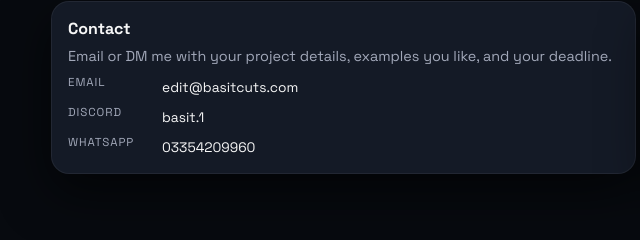
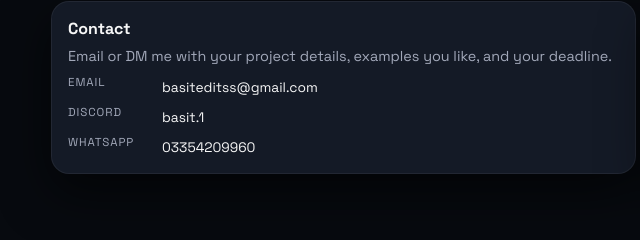
Before and after one commit to 1basit/Portoflio-Website, a plain HTML site: page index.html in a window 1280 px wide. Shown: the part 2107-2347 px from the top of the page, 45-685 px from the left. Drawn offline with Linux system fonts and the light colour scheme.

Commit message:
Update contact email to basiteditss@gmail.com

```diff
--- a/index.html
+++ b/index.html
@@ -803,7 +803,7 @@
           <ul class="contact-list">
             <li>
               <span class="label">Email</span>
-              <a href="mailto:edit@basitcuts.com">edit@basitcuts.com</a>
+              <a href="mailto:basiteditss@gmail.com">basiteditss@gmail.com</a>
             </li>
             <li>
               <span class="label">Discord</span>
```
